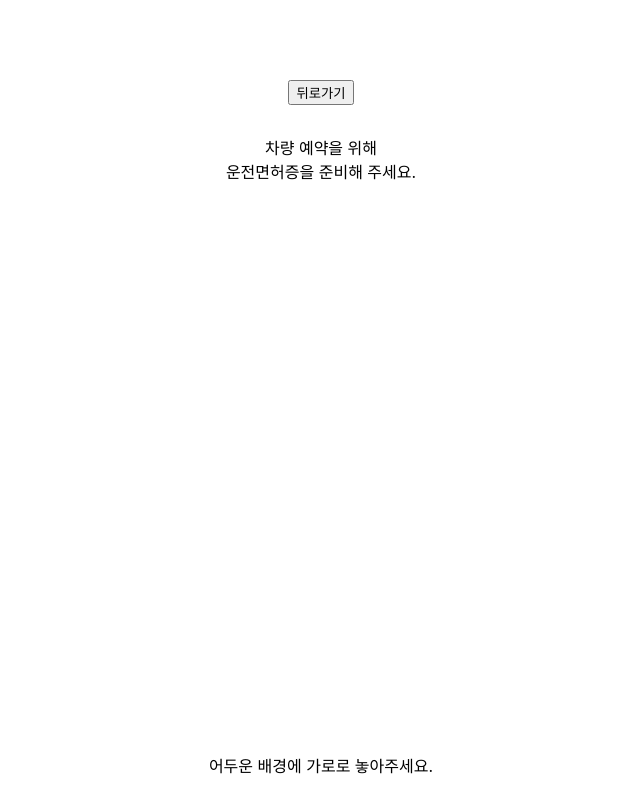
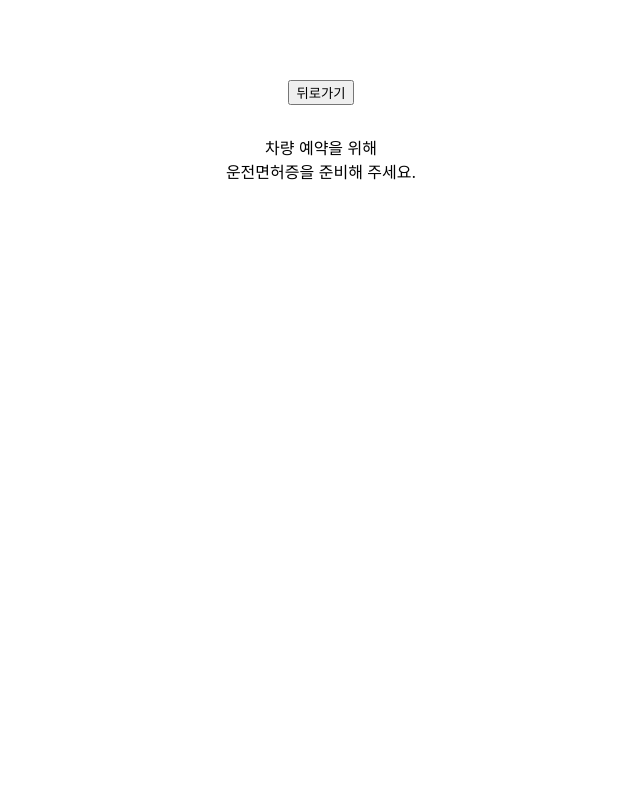
Before and after one commit to Yehoonn/TEST_CAMERA, a React (Create React App) app: page / in a window 1280 px wide. Shown: the top 790 px of the page, without its empty margins (319-959 px from the left). Built offline with nearby package versions, Linux system fonts and the light colour scheme; no server answers.

Commit message:
asdasdsad

```diff
--- a/src/pages/Test.tsx
+++ b/src/pages/Test.tsx
@@ -234,7 +234,7 @@ const Test = () => {
               display: 'flex',
               justifyContent: 'center',
               width: '100vw',
-              height: '520px',
+              height: '640px',
             }}
           >
             <Webcam
@@ -242,13 +242,13 @@ const Test = () => {
               audio={false}
               screenshotFormat="image/jpeg"
               videoConstraints={{
-                width: 420,
-                height: 720,
+                width: 460,
+                height: 640,
                 facingMode: 'environment',
                 aspectRatio: 16 / 9,
               }}
-              width={420}
-              height={720}
+              width={460}
+              height={640}
             />
             <canvas ref={canvasRef} style={{ display: 'none' }} />
           </div>
```
